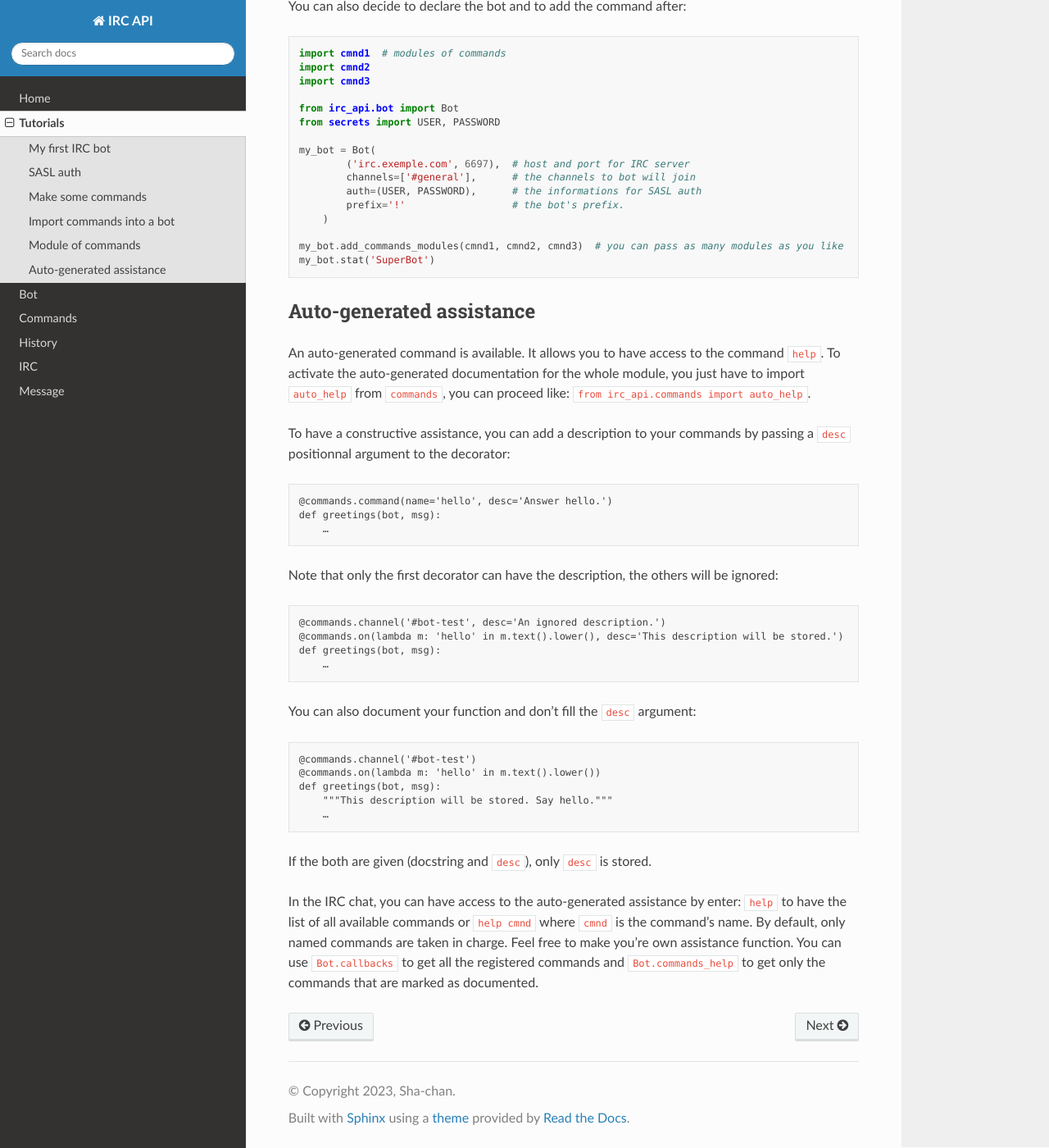
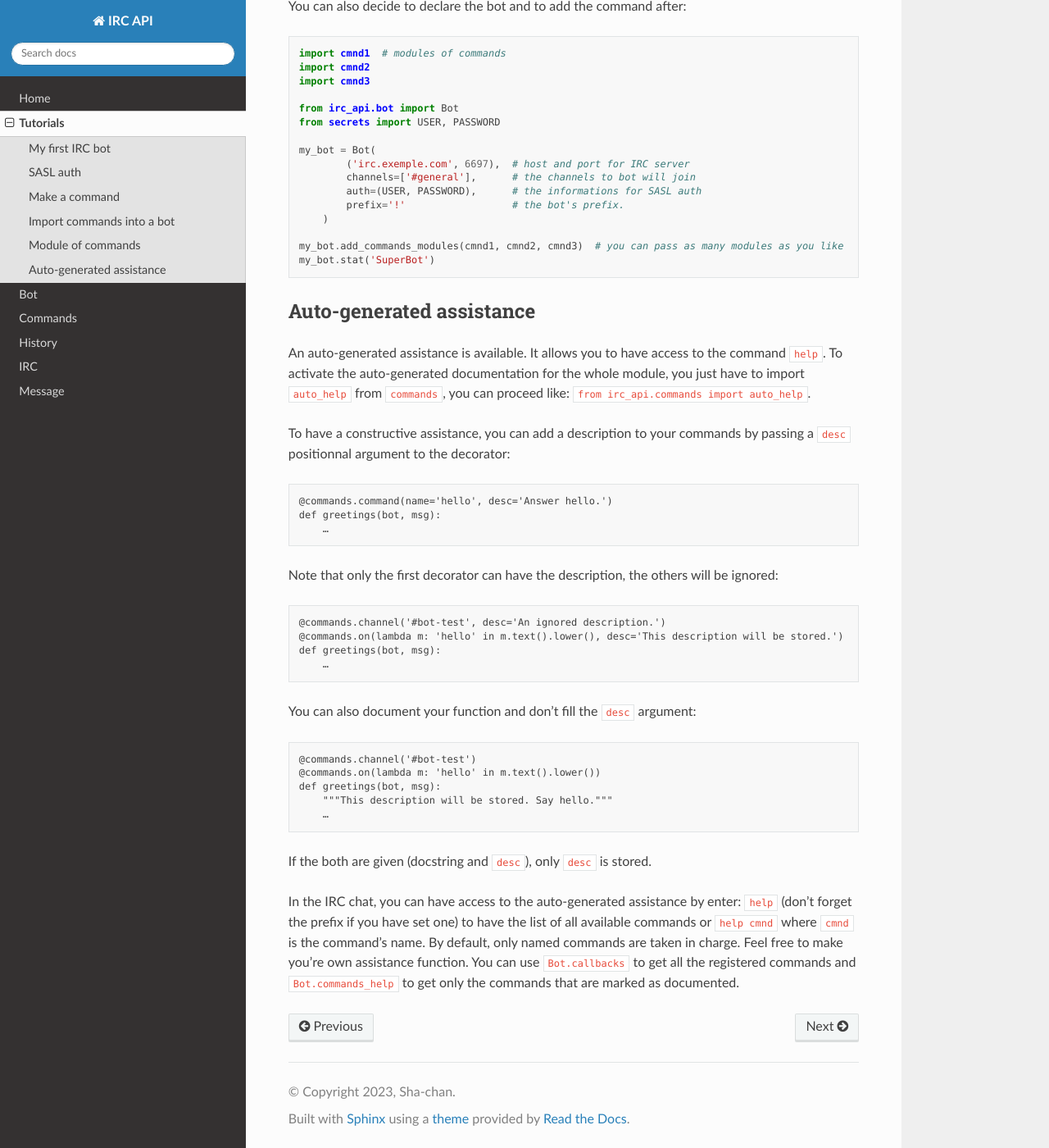
Before and after one commit to Shadow15510/irc_api, a Sphinx documentation site: the page built from docs/tutorials.rst, in a window 1280 px wide and 1400 px high, scrolled down 4853 px. Shown: the whole window at 82% size. Built offline with Sphinx 7.4.7 and the Read the Docs theme 2.0.0, drawn with Linux system fonts in a browser that asks for light colours; some of the changed text lies outside the part shown.

Commit message:
Finishing the first version

```diff
--- a/docs/tutorials.rst
+++ b/docs/tutorials.rst
@@ -46,8 +46,8 @@ Some IRC servers required an auth. This package can handle SASL auth, you just h
         )
 
 
-Make some commands
-------------------
+Make a command
+--------------
 You have at your disposal a large panel of decorators to make custom commands. Let's see them all.
 
 All your commands must take at least two parameters:
@@ -212,7 +212,7 @@ You can also decide to declare the bot and to add the command after::
 
 Auto-generated assistance
 -------------------------
-An auto-generated command is available. It allows you to have access to the command ``help``. To activate the auto-generated documentation for the whole module, you just have to import ``auto_help`` from ``commands``, you can proceed like: ``from irc_api.commands import auto_help``.
+An auto-generated assistance is available. It allows you to have access to the command ``help``. To activate the auto-generated documentation for the whole module, you just have to import ``auto_help`` from ``commands``, you can proceed like: ``from irc_api.commands import auto_help``.
 
 To have a constructive assistance, you can add a description to your commands by passing a ``desc`` positionnal argument to the decorator::
 
@@ -237,4 +237,4 @@ You can also document your function and don't fill the ``desc`` argument::
 
 If the both are given (docstring and ``desc``), only ``desc`` is stored.
 
-In the IRC chat, you can have access to the auto-generated assistance by enter: ``help`` to have the list of all available commands or ``help cmnd`` where ``cmnd`` is the command's name. By default, only named commands are taken in charge. Feel free to make you're own assistance function. You can use ``Bot.callbacks`` to get all the registered commands and ``Bot.commands_help`` to get only the commands that are marked as documented.
+In the IRC chat, you can have access to the auto-generated assistance by enter: ``help`` (don't forget the prefix if you have set one) to have the list of all available commands or ``help cmnd`` where ``cmnd`` is the command's name. By default, only named commands are taken in charge. Feel free to make you're own assistance function. You can use ``Bot.callbacks`` to get all the registered commands and ``Bot.commands_help`` to get only the commands that are marked as documented.
```
